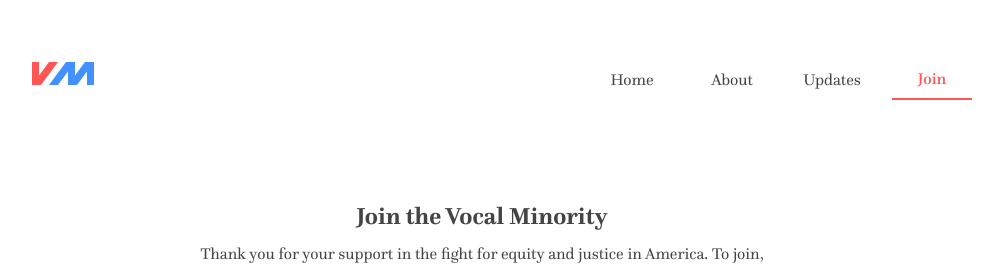
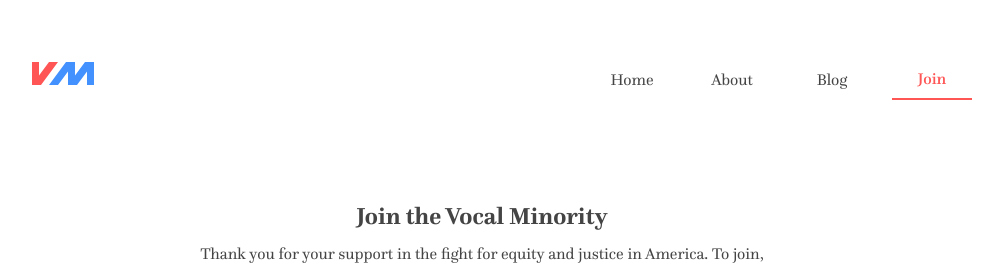
Before and after one commit to VocalMinority/vocalminority.us, a Jekyll site: the page built from join.html, in a window 1280 px wide. Shown: the top 265 px of the page, without its empty margins (158-1161 px from the left). Built offline with Jekyll 4.4.1, drawn with Linux system fonts in a browser that asks for light colours; nearby versions of some CDN libraries; comment, search, counter and statistics services are not loaded.

Commit message:
Rename "Updates" to "Blog" in nav

```diff
--- a/_config.yml
+++ b/_config.yml
@@ -33,7 +33,7 @@
     title: 'About'
     url: '/about.html'
   -
-    title: 'Updates'
+    title: 'Blog'
     url: 'https://blog.vocalminority.us'
   -
     title: 'Join'
```
